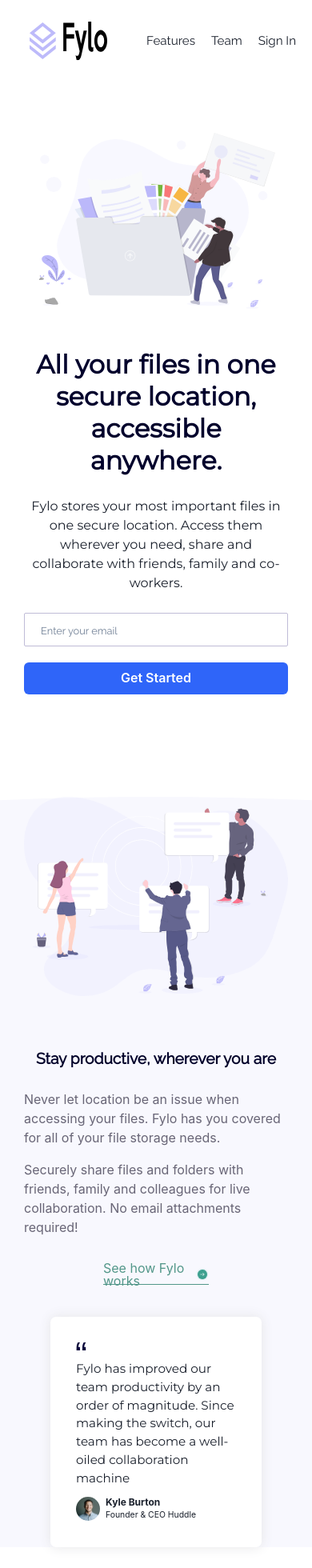
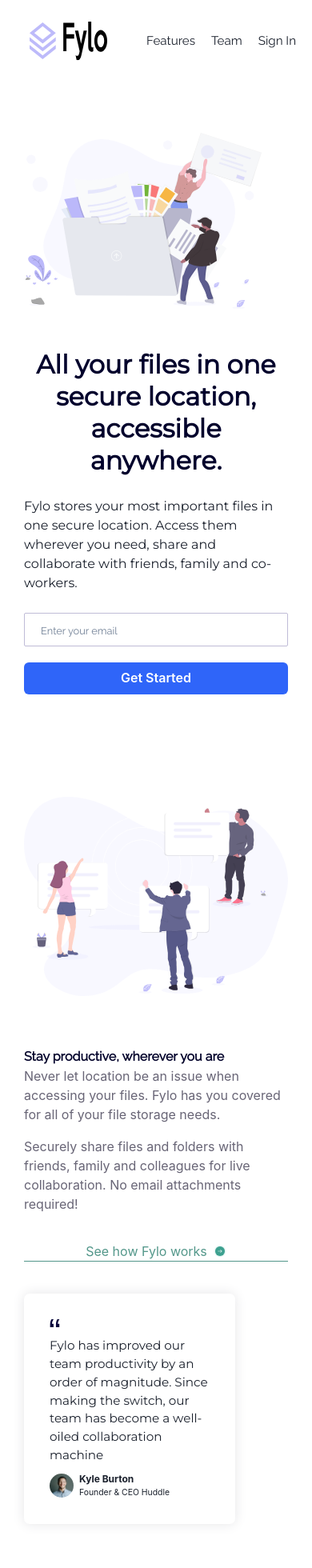
Before and after one commit to Mowah-Chibuike/Fylo-React-, a React (Create React App) app: page / in a window 390 px wide. Shown: the top 1960 px of the page at 80% size. Built offline with nearby package versions, Linux system fonts and the light colour scheme.

Commit message:
Fixing responsive issues

```diff
--- a/src/components/Footer/Footer.jsx
+++ b/src/components/Footer/Footer.jsx
@@ -11,7 +11,7 @@ import './Footer.css';
 const Footer = () => {
     return(
         <Box
-        px={{base: '2rem', lg: '4rem'}}
+        px={{sm: '2rem', lg: '4rem'}}
         pt='3.5rem'
         backgroundColor='#07043b'
         color='white'
--- a/src/components/Footer/FooterBox.jsx
+++ b/src/components/Footer/FooterBox.jsx
@@ -6,7 +6,7 @@ import FooterLink from './FooterLink';
 const FooterBox = ({text1, text2, text3, text4}) => {
     return(
         <Box
-        mb={{base:'2rem', lg: '4rem'}}
+        mb={{sm:'2rem', lg: '4rem'}}
         w={{lg: '20%'}}
         h={{lg: '10rem'}}
         display={{lg: 'flex'}}
--- a/src/components/Hero/Hero.css
+++ b/src/components/Hero/Hero.css
@@ -10,23 +10,6 @@
   text-align: center;
   color: #00002c;
 }
-@media screen and (max-width: 750px) {
-  .hero-container {
-    width: 100%;
-    display: flex;
-    justify-content: center;
-    flex-direction: column;
-  }
-
-  .hero-main {
-    width: 100%;
-    display: flex;
-    flex-direction: column;
-    justify-content: center;
-    align-items: center;
-    text-align: center;
-  }
-}
 @media screen and (min-width: 1024px) {
   .hero-image {
     width: 40%;
--- a/src/components/Hero/Hero.jsx
+++ b/src/components/Hero/Hero.jsx
@@ -16,7 +16,7 @@ const Hero = () => {
           <Box
             className='hero-main'
             display={{sm: 'flex', lg:'flex'}}
-            flexDirection={{sm: 'column', lg: 'reverse'}}
+            flexDirection={{sm: 'column', lg: 'row-reverse'}}
             justifyContent={{sm: 'center', lg:'center'}}
             alignItems={{sm:'center', lg:'center'}}
             w='100%'
@@ -25,13 +25,13 @@ const Hero = () => {
             mt='5rem'>
             <img className='hero-image' src={first} alt="" />
             <Box
-            w={{lg: '40%'}}
-            mr={{lg: '30px'}}>
+            w={{sm: '100%', lg: '40%'}}
+            mr={{sm:'0px', lg: '30px'}}>
             <Text
               className='hero-text1'
               fontSize='2rem'
               lineHeight='2.5rem'
-              textAlign={{ lg: 'left'}}
+              textAlign={{sm:'center', lg: 'left'}}
 
               >
                 All your files in one secure location, accessible anywhere.
@@ -39,7 +39,7 @@ const Hero = () => {
             <Text
             className='paragraph'
             fontSize='1rem'
-            textAlign={{lg: 'left'}}
+            textAlign={{sm:'center', lg: 'left'}}
             mt={{base: '25px'}}>
               Fylo stores your most important files in one secure location. Access them wherever you need, share and collaborate with friends, family and co-workers.</Text>
             <InputEl content='Get Started' placeholder='Enter your email' lgButtonWidth='30%' flexDirection='row' marginLeft='20px'/>
--- a/src/components/NewsLetter/NewsLetter.jsx
+++ b/src/components/NewsLetter/NewsLetter.jsx
@@ -12,24 +12,24 @@ const NewsLetter = () => {
         backgroundColor='#575989'
         color='white'
         textAlign='center'
-        display={{lg: 'flex'}}
-        flexDirection={{lg: 'row'}}
-        justifyContent={{lg: 'center'}}
-        alignItems={{lg:'flex-start'}}>
+        display={{sm:'flex', lg: 'flex'}}
+        flexDirection={{sm: 'column',lg: 'row'}}
+        justifyContent={{sm:'center', lg: 'center'}}
+        alignItems={{sm:'center', lg:'flex-start'}}>
             <Box
-            w={{lg: '80%'}}
+            w={{sm:'100%', lg: '80%'}}
             mr={{lg: '25rem'}}>
             <Text
             className='sign-up-header'
             fontSize='1.5rem'
             fontWeight='700'
             mb='1rem'
-            textAlign={{lg: 'left'}}>Get early access today</Text>
+            textAlign={{sm:'center', lg: 'left'}}>Get early access today</Text>
             <Text
             className='sign-up-content'
             fontSize='1rem'
             fontWeight='400'
-            textAlign={{lg: 'left'}}>It only takes a minute to sign up and our free starter tier is extremely generous. If you have any questions, our support team will be happy to help you</Text>
+            textAlign={{sm:'center', lg: 'left'}}>It only takes a minute to sign up and our free starter tier is extremely generous. If you have any questions, our support team will be happy to help you</Text>
             </Box>
 
             <InputEl content='Get Started For Free' placeholder='email@example.com' lgButtonWidth='50%' flexDirection='column' marginLeft='0px' marginRight='auto'/>
--- a/src/components/Productive/Productive.jsx
+++ b/src/components/Productive/Productive.jsx
@@ -11,18 +11,18 @@ import './Productive.css'
 const Productive = () => {
     return(
         <Box
-        display={{lg:'flex'}}
-        justifyContent={{lg: 'center'}}
-        flexDirection= {{lg: 'row-reverse'}}
-        alignItems={{lg: 'flex-start' }}
+        display={{sm:'flex', lg:'flex'}}
+        justifyContent={{sm:'center', lg: 'center'}}
+        flexDirection= {{sm:'column', lg: 'row-reverse'}}
+        alignItems={{sm:'center', lg: 'flex-start' }}
         w='100%'
         px='30px'
         mt='5rem'
-        pt={{lg: '10rem'}}
-        backgroundImage={{base: bgImage, lg: bgImage2}}
-        backgroundRepeat='no-repeat'
-        backgroundSize='cover'
-        backgroundPosition='top center'>
+        pt={{sm:'0px', lg: '10rem'}}
+        backgroundImage={{sm: bgImage, lg: bgImage2}}
+        backgroundRepeat={{sm: 'no-repeat', lg: 'no-repeat'}}
+        backgroundSize={{sm: 'cover', lg: 'cover'}}
+        backgroundPosition={{sm: 'top center', lg: 'top-center'}}>
 
             <img className='second-image' src={second} alt="" />
             <Box
@@ -34,10 +34,10 @@ const Productive = () => {
 
             <Text
             className='second-header'
-            fontSize={{base: '1.2rem', lg: '1.5rem'}}
-            textAlign={{ base: 'center', lg: 'left'}}
+            fontSize={{sm: '1.2rem', lg: '1.5rem'}}
+            textAlign={{ sm: 'center', lg: 'left'}}
             color='#00002a'
-            mb={{base: '1.5rem', lg: '1rem'}}>
+            mb={{sm: '1.5rem', lg: '1rem'}}>
                 Stay productive, wherever you are</Text>
 
             <Text
@@ -60,18 +60,18 @@ const Productive = () => {
             justifyContent='center'
             alignItems='center'
             flexDirection='row'
-            width={{base: '40%', lg: '35%'}}
-            textAlign={{lg: 'left'}}
+            width={{sm: '40%', lg: '35%'}}
+            textAlign={{sm:'center', lg: 'left'}}
             height='20px'
             pb='4px'
-            mx={{base: 'auto', lg: '0px'}}
+            mx={{sm: 'auto', lg: '0px'}}
             my='2.5rem'
             borderBottom='1px solid #53978a'>
                 <Text
                 color='#53978a'
                 mr='8px'
                 lineHeight='16px'
-                textAlign={{lg: 'left'}}>
+                textAlign={{sm:'center', lg: 'left'}}>
                     See how Fylo works
                 </Text>
                 <img src={arrow} alt="" />
@@ -84,7 +84,7 @@ const Productive = () => {
             borderRadius='7px'
             backgroundColor='white'
             boxShadow='0px 0px 15px 0.5px #e7e7e9'
-            mx={{base: 'auto', lg: '0px'}}>
+            mx={{sm: 'auto', lg: '0px'}}>
                 <img className='quotes' src={Quotes} alt="" />
                 <Text
                 className='testimonial'
```
